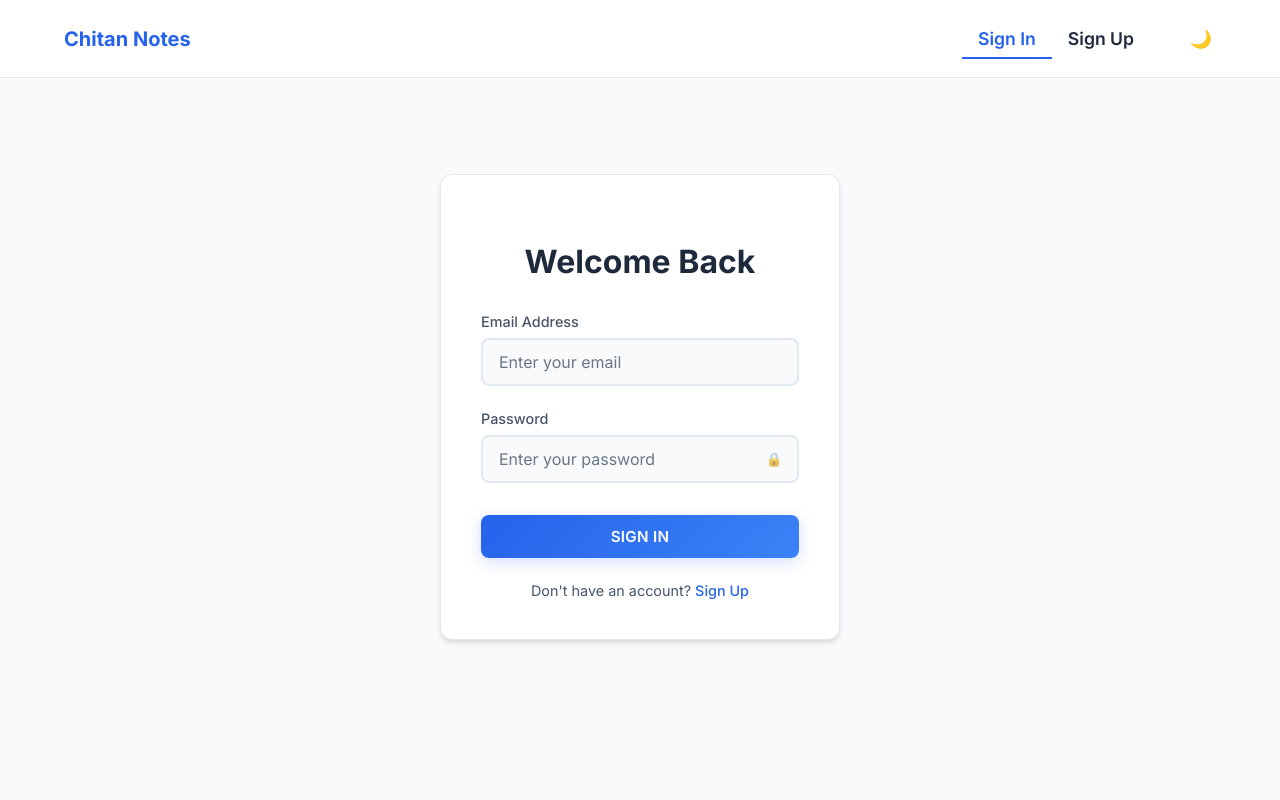
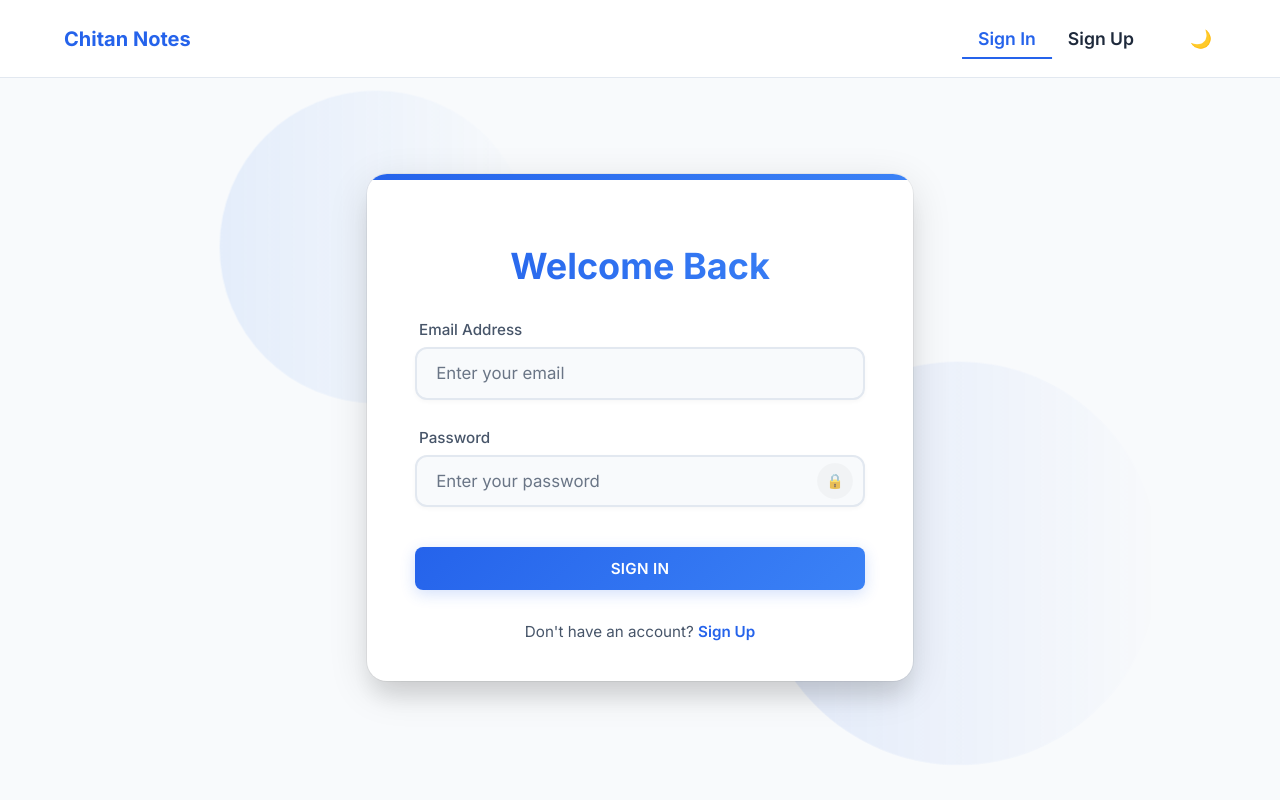
Before and after one commit to dochtan1608/note-app, a React (Create React App) app in the folder frontend/: page /login in a window 1280 px wide. Built offline with nearby package versions, Linux system fonts and the light colour scheme.

Commit message:
enhance the UI for login and sign up

```diff
--- a/frontend/src/components/LoginForm.jsx
+++ b/frontend/src/components/LoginForm.jsx
@@ -26,28 +26,52 @@ const LoginForm = () => {
     }
   };
 
+  // Animation variants
+  const containerVariants = {
+    hidden: { opacity: 0, y: 20 },
+    visible: {
+      opacity: 1,
+      y: 0,
+      transition: {
+        duration: 0.6,
+        ease: "easeOut",
+        when: "beforeChildren",
+        staggerChildren: 0.1,
+      },
+    },
+    exit: {
+      opacity: 0,
+      transition: { duration: 0.3 },
+    },
+  };
+
+  const itemVariants = {
+    hidden: { opacity: 0, y: 10 },
+    visible: {
+      opacity: 1,
+      y: 0,
+      transition: { duration: 0.4 },
+    },
+  };
+
   return (
     <motion.div
       className="auth-container"
-      initial={{ opacity: 0, y: 20 }}
-      animate={{ opacity: 1, y: 0 }}
-      exit={{ opacity: 0 }}
-      transition={{ duration: 0.3 }}
+      variants={containerVariants}
+      initial="hidden"
+      animate="visible"
+      exit="exit"
     >
-      <motion.h2
-        className="auth-title"
-        initial={{ opacity: 0 }}
-        animate={{ opacity: 1 }}
-        transition={{ delay: 0.1 }}
-      >
-        Welcome Back
-      </motion.h2>
+      <motion.div variants={itemVariants}>
+        <h2 className="auth-title">Welcome Back</h2>
+      </motion.div>
 
       {loginError && (
         <motion.div
           className="auth-error"
           initial={{ opacity: 0, y: -10 }}
           animate={{ opacity: 1, y: 0 }}
+          transition={{ type: "spring", stiffness: 100 }}
         >
           {loginError}
         </motion.div>
@@ -56,11 +80,9 @@ const LoginForm = () => {
       <motion.form
         onSubmit={handleLogin}
         className="auth-form"
-        initial={{ opacity: 0 }}
-        animate={{ opacity: 1 }}
-        transition={{ delay: 0.2 }}
+        variants={itemVariants}
       >
-        <div className="form-group">
+        <motion.div className="form-group" variants={itemVariants}>
           <label htmlFor="email" className="form-label">
             Email Address
           </label>
@@ -74,11 +96,15 @@ const LoginForm = () => {
             placeholder="Enter your email"
             required
             disabled={isLoggingIn}
-            whileFocus={{ scale: 1.01 }}
+            whileFocus={{
+              scale: 1.01,
+              boxShadow: "0 0 0 4px rgba(37, 99, 235, 0.15)",
+            }}
+            transition={{ type: "spring", stiffness: 400 }}
           />
-        </div>
+        </motion.div>
 
-        <div className="form-group">
+        <motion.div className="form-group" variants={itemVariants}>
           <label htmlFor="password" className="form-label">
             Password
           </label>
@@ -93,27 +119,38 @@ const LoginForm = () => {
               placeholder="Enter your password"
               required
               disabled={isLoggingIn}
-              whileFocus={{ scale: 1.01 }}
+              whileFocus={{
+                scale: 1.01,
+                boxShadow: "0 0 0 4px rgba(37, 99, 235, 0.15)",
+              }}
+              transition={{ type: "spring", stiffness: 400 }}
             />
             <motion.button
               type="button"
               className="password-toggle"
               onClick={() => setShowPassword(!showPassword)}
               aria-label={showPassword ? "Hide password" : "Show password"}
-              whileHover={{ scale: 1.1 }}
+              whileHover={{
+                scale: 1.1,
+                backgroundColor: "rgba(0, 0, 0, 0.08)",
+              }}
               whileTap={{ scale: 0.9 }}
             >
               {showPassword ? "🔓" : "🔒"}
             </motion.button>
           </div>
-        </div>
+        </motion.div>
 
         <motion.button
           className="auth-button"
           type="submit"
           disabled={isLoggingIn}
-          whileHover={{ scale: 1.03 }}
-          whileTap={{ scale: 0.97 }}
+          variants={itemVariants}
+          whileHover={{
+            scale: 1.02,
+            boxShadow: "0 8px 15px rgba(37, 99, 235, 0.25)",
+          }}
+          whileTap={{ scale: 0.98 }}
         >
           {isLoggingIn ? (
             <>
@@ -126,12 +163,7 @@ const LoginForm = () => {
         </motion.button>
       </motion.form>
 
-      <motion.div
-        className="auth-link"
-        initial={{ opacity: 0 }}
-        animate={{ opacity: 1 }}
-        transition={{ delay: 0.3 }}
-      >
+      <motion.div className="auth-link" variants={itemVariants}>
         Don't have an account? <Link to="/signup">Sign Up</Link>
       </motion.div>
     </motion.div>
--- a/frontend/src/components/SignupForm.jsx
+++ b/frontend/src/components/SignupForm.jsx
@@ -30,28 +30,52 @@ const SignupForm = () => {
     }
   };
 
+  // Animation variants
+  const containerVariants = {
+    hidden: { opacity: 0, y: 20 },
+    visible: {
+      opacity: 1,
+      y: 0,
+      transition: {
+        duration: 0.6,
+        ease: "easeOut",
+        when: "beforeChildren",
+        staggerChildren: 0.1,
+      },
+    },
+    exit: {
+      opacity: 0,
+      transition: { duration: 0.3 },
+    },
+  };
+
+  const itemVariants = {
+    hidden: { opacity: 0, y: 10 },
+    visible: {
+      opacity: 1,
+      y: 0,
+      transition: { duration: 0.4 },
+    },
+  };
+
   return (
     <motion.div
       className="auth-container"
-      initial={{ opacity: 0, y: 20 }}
-      animate={{ opacity: 1, y: 0 }}
-      exit={{ opacity: 0 }}
-      transition={{ duration: 0.3 }}
+      variants={containerVariants}
+      initial="hidden"
+      animate="visible"
+      exit="exit"
     >
-      <motion.h2
-        className="auth-title"
-        initial={{ opacity: 0 }}
-        animate={{ opacity: 1 }}
-        transition={{ delay: 0.1 }}
-      >
-        Create Account
-      </motion.h2>
+      <motion.div variants={itemVariants}>
+        <h2 className="auth-title">Create Account</h2>
+      </motion.div>
 
       {signupError && (
         <motion.div
           className="auth-error"
           initial={{ opacity: 0, y: -10 }}
           animate={{ opacity: 1, y: 0 }}
+          transition={{ type: "spring", stiffness: 100 }}
         >
           {signupError}
         </motion.div>
@@ -60,11 +84,9 @@ const SignupForm = () => {
       <motion.form
         onSubmit={handleSignup}
         className="auth-form"
-        initial={{ opacity: 0 }}
-        animate={{ opacity: 1 }}
-        transition={{ delay: 0.2 }}
+        variants={itemVariants}
       >
-        <div className="form-group">
+        <motion.div className="form-group" variants={itemVariants}>
           <label htmlFor="email" className="form-label">
             Email Address
           </label>
@@ -78,11 +100,15 @@ const SignupForm = () => {
             placeholder="Enter your email"
             required
             disabled={isSigningUp}
-            whileFocus={{ scale: 1.01 }}
+            whileFocus={{
+              scale: 1.01,
+              boxShadow: "0 0 0 4px rgba(37, 99, 235, 0.15)",
+            }}
+            transition={{ type: "spring", stiffness: 400 }}
           />
-        </div>
+        </motion.div>
 
-        <div className="form-group">
+        <motion.div className="form-group" variants={itemVariants}>
           <label htmlFor="password" className="form-label">
             Password
           </label>
@@ -97,27 +123,38 @@ const SignupForm = () => {
               placeholder="Choose a password"
               required
               disabled={isSigningUp}
-              whileFocus={{ scale: 1.01 }}
+              whileFocus={{
+                scale: 1.01,
+                boxShadow: "0 0 0 4px rgba(37, 99, 235, 0.15)",
+              }}
+              transition={{ type: "spring", stiffness: 400 }}
             />
             <motion.button
               type="button"
               className="password-toggle"
               onClick={() => setShowPassword(!showPassword)}
               aria-label={showPassword ? "Hide password" : "Show password"}
-              whileHover={{ scale: 1.1 }}
+              whileHover={{
+                scale: 1.1,
+                backgroundColor: "rgba(0, 0, 0, 0.08)",
+              }}
               whileTap={{ scale: 0.9 }}
             >
               {showPassword ? "🔓" : "🔒"}
             </motion.button>
           </div>
-        </div>
+        </motion.div>
 
         <motion.button
           className="auth-button"
           type="submit"
           disabled={isSigningUp}
-          whileHover={{ scale: 1.03 }}
-          whileTap={{ scale: 0.97 }}
+          variants={itemVariants}
+          whileHover={{
+            scale: 1.02,
+            boxShadow: "0 8px 15px rgba(37, 99, 235, 0.25)",
+          }}
+          whileTap={{ scale: 0.98 }}
         >
           {isSigningUp ? (
             <>
@@ -130,12 +167,7 @@ const SignupForm = () => {
         </motion.button>
       </motion.form>
 
-      <motion.div
-        className="auth-link"
-        initial={{ opacity: 0 }}
-        animate={{ opacity: 1 }}
-        transition={{ delay: 0.3 }}
-      >
+      <motion.div className="auth-link" variants={itemVariants}>
         Already have an account? <Link to="/login">Sign In</Link>
       </motion.div>
     </motion.div>
--- a/frontend/src/pages/LoginPage.jsx
+++ b/frontend/src/pages/LoginPage.jsx
@@ -9,15 +9,9 @@ const LoginPage = () => {
       initial={{ opacity: 0 }}
       animate={{ opacity: 1 }}
       exit={{ opacity: 0 }}
-      transition={{ duration: 0.4 }}
+      transition={{ duration: 0.5 }}
     >
-      <motion.div
-        initial={{ y: 20, opacity: 0 }}
-        animate={{ y: 0, opacity: 1 }}
-        transition={{ delay: 0.2, duration: 0.5 }}
-      >
-        <LoginForm />
-      </motion.div>
+      <LoginForm />
     </motion.div>
   );
 };
--- a/frontend/src/styles/styles.css
+++ b/frontend/src/styles/styles.css
@@ -476,28 +476,51 @@ body.dark-mode .dark-mode-toggle {
 }
 
 .auth-container {
-  max-width: 400px;
+  max-width: 450px;
   margin: 6rem auto;
-  padding: 2.5rem;
+  padding: 2.5rem 3rem;
   background: white;
-  border-radius: 12px;
-  box-shadow: var(--card-shadow);
-  border: 1px solid var(--border-color);
-  box-sizing: border-box;
+  border-radius: 20px;
+  box-shadow: 0 10px 40px rgba(0, 0, 0, 0.12), 0 0 0 1px rgba(0, 0, 0, 0.05),
+    0 20px 25px -5px rgba(0, 0, 0, 0.1);
+  border: none;
+  position: relative;
+  overflow: hidden;
+}
+
+.auth-container::before {
+  content: "";
+  position: absolute;
+  top: 0;
+  left: 0;
+  right: 0;
+  height: 6px;
+  background: linear-gradient(
+    90deg,
+    var(--primary-color),
+    var(--primary-color-light)
+  );
 }
 
 .auth-title {
-  font-size: 2rem;
+  font-size: 2.25rem;
   font-weight: 700;
   color: var(--text-dark);
   margin-bottom: 2rem;
   text-align: center;
+  background: linear-gradient(
+    90deg,
+    var(--primary-color),
+    var(--primary-color-light)
+  );
+  -webkit-background-clip: text;
+  -webkit-text-fill-color: transparent;
 }
 
 .auth-form {
   display: flex;
   flex-direction: column;
-  gap: 1.5rem;
+  gap: 1.75rem;
   width: 100%;
 }
 
@@ -506,89 +529,132 @@ body.dark-mode .dark-mode-toggle {
   flex-direction: column;
   gap: 0.5rem;
   width: 100%;
+  position: relative;
 }
 
 .form-label {
-  font-size: 0.9rem;
+  font-size: 0.95rem;
   font-weight: 500;
   color: var(--text-medium);
+  margin-left: 0.25rem;
 }
 
 .auth-input {
   width: 100%;
-  padding: 0.75rem 1rem;
+  padding: 0.9rem 1.2rem;
   border: 2px solid var(--border-color);
-  border-radius: 8px;
-  font-size: 1rem;
-  transition: all 0.3s ease;
+  border-radius: 12px;
+  font-size: 1.05rem;
+  transition: all 0.3s cubic-bezier(0.4, 0, 0.2, 1);
   background: var(--bg-light);
   box-sizing: border-box;
+  box-shadow: 0 2px 4px rgba(0, 0, 0, 0.03);
 }
 
 .auth-input::placeholder {
   color: #94a3b8;
+  opacity: 0.7;
 }
 
 .auth-input:focus {
   border-color: var(--primary-color);
-  box-shadow: 0 0 0 3px rgba(37, 99, 235, 0.1);
+  box-shadow: 0 0 0 4px rgba(37, 99, 235, 0.15);
   outline: none;
+  background: white;
 }
 
 .auth-button {
   width: 100%;
-  padding: 0.875rem;
-  background: var(--primary-color);
+  padding: 1rem;
+  background: linear-gradient(
+    90deg,
+    var(--primary-color),
+    var(--primary-color-light)
+  );
   color: white;
   border: none;
-  border-radius: 8px;
-  font-size: 1rem;
+  border-radius: 12px;
+  font-size: 1.05rem;
   font-weight: 600;
   cursor: pointer;
-  transition: all 0.3s ease;
-  margin-top: 0.5rem;
+  transition: all 0.3s cubic-bezier(0.4, 0, 0.2, 1);
+  margin-top: 0.75rem;
+  position: relative;
+  overflow: hidden;
+  letter-spacing: 0.5px;
 }
 
 .auth-button:hover {
-  background: var(--primary-color-light);
-  transform: translateY(-1px);
+  background: linear-gradient(
+    90deg,
+    var(--primary-color-light),
+    var(--primary-color)
+  );
+  transform: translateY(-2px);
+  box-shadow: 0 8px 15px rgba(37, 99, 235, 0.25);
+}
+
+.auth-button:active {
+  transform: translateY(0);
   box-shadow: 0 4px 6px rgba(37, 99, 235, 0.2);
 }
 
 .auth-link {
   text-align: center;
-  margin-top: 1.5rem;
-  font-size: 0.9rem;
+  margin-top: 2rem;
+  font-size: 0.95rem;
   color: var(--text-medium);
 }
 
 .auth-link a {
   color: var(--primary-color);
   text-decoration: none;
-  font-weight: 500;
+  font-weight: 600;
+  transition: all 0.2s ease;
+  position: relative;
+}
+
+.auth-link a::after {
+  content: "";
+  position: absolute;
+  bottom: -2px;
+  left: 0;
+  width: 0;
+  height: 2px;
+  background-color: var(--primary-color);
+  transition: width 0.3s ease;
 }
 
 .auth-link a:hover {
-  text-decoration: underline;
+  color: var(--primary-color-light);
+}
+
+.auth-link a:hover::after {
+  width: 100%;
 }
 
 .auth-error {
   color: var(--danger-color);
   background: rgba(239, 68, 68, 0.1);
-  padding: 0.75rem 1rem;
-  border-radius: 6px;
-  margin-bottom: 1rem;
-  font-size: 0.9rem;
+  padding: 0.9rem 1.2rem;
+  border-radius: 10px;
+  margin-bottom: 1.5rem;
+  font-size: 0.95rem;
   text-align: center;
+  border-left: 4px solid var(--danger-color);
+  font-weight: 500;
 }
 
 body.dark-mode .auth-container {
   background: #2d2d2d;
-  border-color: rgba(255, 255, 255, 0.1);
+  box-shadow: 0 10px 40px rgba(0, 0, 0, 0.3), 0 0 0 1px rgba(255, 255, 255, 0.1),
+    0 20px 25px -5px rgba(0, 0, 0, 0.2);
 }
 
 body.dark-mode .auth-title {
-  color: white;
+  background: linear-gradient(90deg, #60a5fa, #93c5fd);
+  -webkit-background-clip: text;
+  -webkit-text-fill-color: transparent;
 }
 
 body.dark-mode .form-label {
@@ -596,9 +662,30 @@ body.dark-mode .form-label {
 }
 
 body.dark-mode .auth-input {
-  background: #1a1a1a;
+  background: rgba(30, 30, 30, 0.6);
   border-color: rgba(255, 255, 255, 0.1);
   color: white;
+  box-shadow: 0 2px 4px rgba(0, 0, 0, 0.2);
+}
+
+body.dark-mode .auth-input:focus {
+  background: rgba(35, 35, 35, 0.95);
+  border-color: #60a5fa;
+  box-shadow: 0 0 0 4px rgba(96, 165, 250, 0.2);
+}
+
+body.dark-mode .auth-input::placeholder {
+  color: rgba(255, 255, 255, 0.5);
+}
+
+body.dark-mode .auth-button {
+  background: linear-gradient(90deg, #3b82f6, #60a5fa);
+  box-shadow: 0 4px 6px rgba(0, 0, 0, 0.25);
+}
+
+body.dark-mode .auth-button:hover {
+  background: linear-gradient(90deg, #60a5fa, #3b82f6);
+  box-shadow: 0 8px 15px rgba(59, 130, 246, 0.3);
 }
 
 body.dark-mode .auth-link {
@@ -1128,30 +1215,28 @@ body.dark-mode .auth-button:hover {
 }
 
 .password-input {
-  padding-right: 40px !important;
+  padding-right: 50px !important;
   width: 100%;
 }
 
 .password-toggle {
   position: absolute;
-  right: 10px;
-  top: 0;
-  bottom: 0;
-  margin: auto 0;
-  height: 100%;
-  width: 30px;
+  right: 12px;
+  top: 50%;
+  transform: translateY(-50%);
+  height: 36px;
+  width: 36px;
   display: flex;
   align-items: center;
   justify-content: center;
-  background: none;
+  background: rgba(0, 0, 0, 0.04);
   border: none;
+  border-radius: 50%;
   cursor: pointer;
   opacity: 0.7;
-  transition: opacity 0.2s ease;
+  transition: all 0.2s ease;
   z-index: 2;
-  transform: none;
-  transform-origin: center;
-  pointer-events: auto;
+  font-size: 0.9rem;
 }
 
 .password-toggle:hover,
@@ -1159,22 +1244,18 @@ body.dark-mode .auth-button:hover {
 .password-toggle:focus {
   opacity: 1;
   outline: none;
-  transform: none;
-}
-
-.password-toggle span {
-  display: block;
-  font-size: 16px;
-  line-height: 1;
+  background: rgba(0, 0, 0, 0.08);
 }
 
 body.dark-mode .password-toggle {
+  background: rgba(255, 255, 255, 0.1);
   color: var(--text-light);
   opacity: 0.8;
 }
 
 body.dark-mode .password-toggle:hover {
   opacity: 1;
+  background: rgba(255, 255, 255, 0.15);
 }
 
 .btn-cancel {
@@ -1684,13 +1765,13 @@ body.dark-mode .empty-message {
 
 .spinner {
   display: inline-block;
-  width: 16px;
-  height: 16px;
+  width: 18px;
+  height: 18px;
   border: 2px solid rgba(255, 255, 255, 0.3);
   border-radius: 50%;
   border-top-color: #fff;
   animation: spin 0.8s linear infinite;
-  margin-right: 6px;
+  margin-right: 8px;
   vertical-align: middle;
 }
 
@@ -3057,3 +3138,57 @@ body.dark-mode .footer-love {
 body.dark-mode .home-footer {
   border-color: rgba(255, 255, 255, 0.1);
 }
+
+.auth-page {
+  position: relative;
+}
+
+.auth-page::before,
+.auth-page::after {
+  content: "";
+  position: fixed;
+  border-radius: 50%;
+  z-index: -1;
+}
+
+.auth-page::before {
+  width: 300px;
+  height: 300px;
+  background: linear-gradient(90deg, var(--primary-color-light), transparent);
+  opacity: 0.1;
+  top: 10%;
+  left: 15%;
+  animation: float 15s infinite alternate ease-in-out;
+}
+
+.auth-page::after {
+  width: 400px;
+  height: 400px;
+  background: linear-gradient(90deg, var(--primary-color), transparent);
+  opacity: 0.1;
+  bottom: 5%;
+  right: 10%;
+  animation: float 20s infinite alternate-reverse ease-in-out;
+}
+
+body.dark-mode .auth-page::before {
+  background: linear-gradient(90deg, #60a5fa, transparent);
+  opacity: 0.15;
+}
+
+body.dark-mode .auth-page::after {
+  background: linear-gradient(90deg, #3b82f6, transparent);
+  opacity: 0.15;
+}
+
+@keyframes float {
+  0% {
+    transform: translate(0, 0) scale(1);
+  }
+  50% {
+    transform: translate(40px, 20px) scale(1.05);
+  }
+  100% {
+    transform: translate(-40px, -20px) scale(0.95);
+  }
+}
```
Also changed, not shown: frontend/src/pages/SignupPage.jsx (+2 -8 lines).
